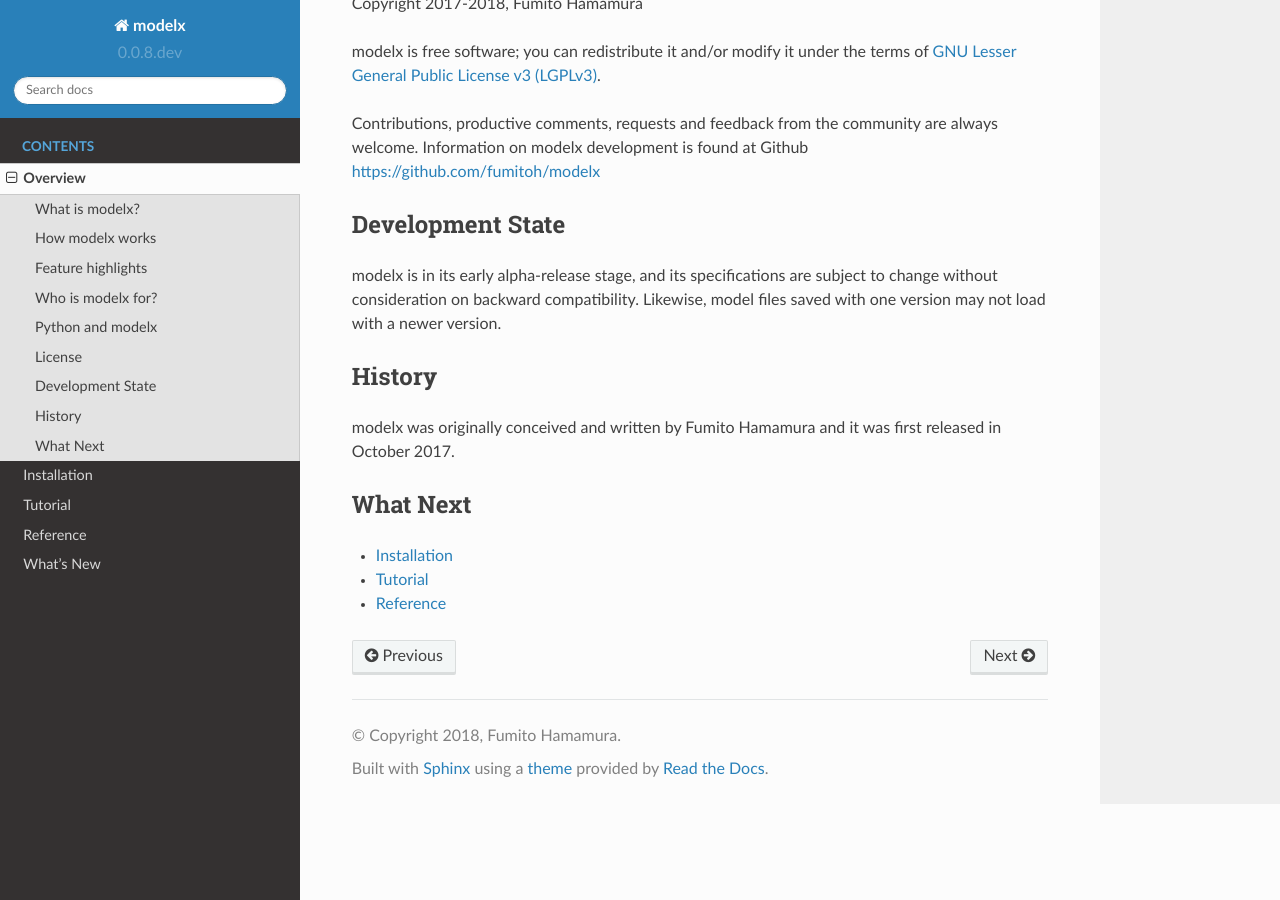
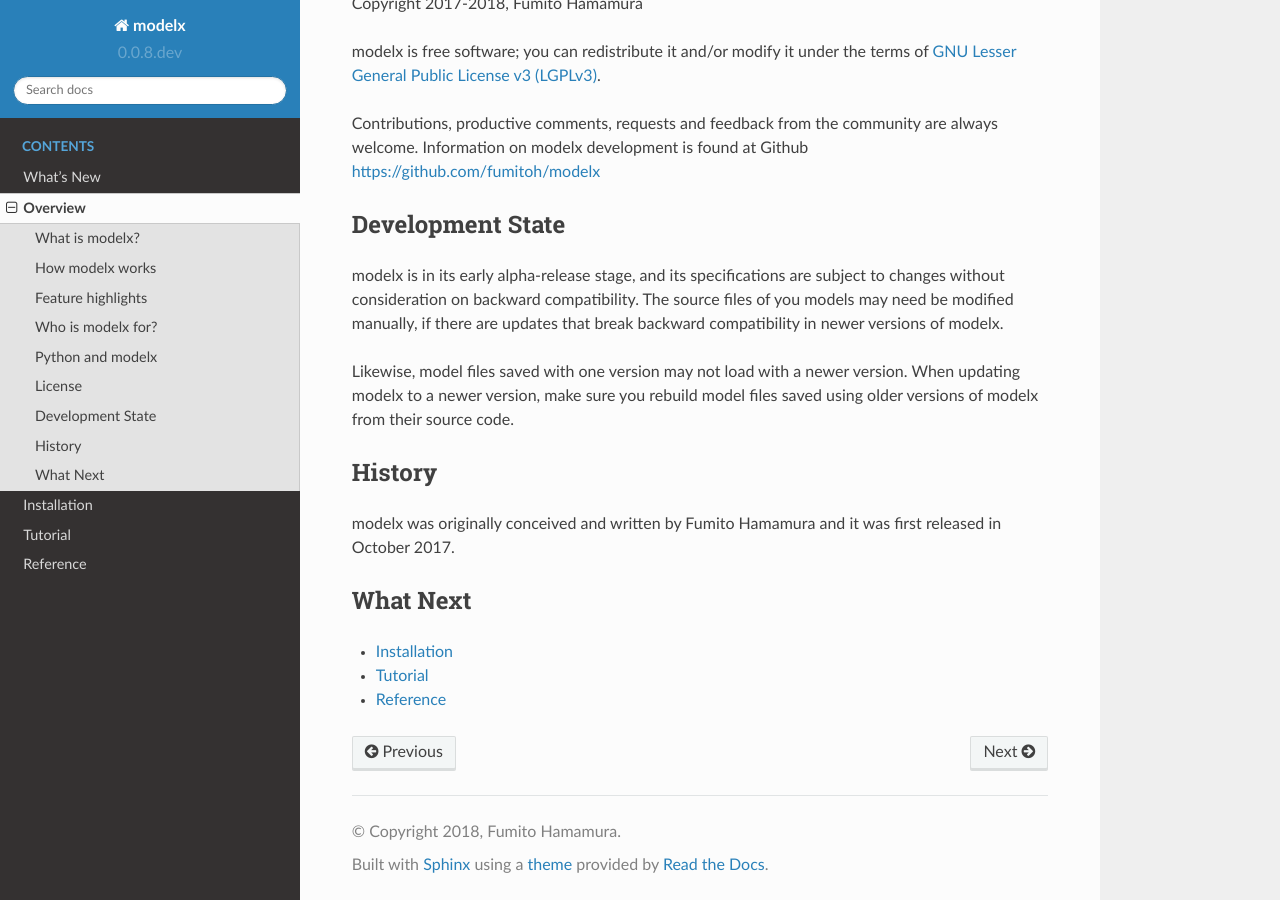
Before and after one commit to fumitoh/modelx, a Sphinx documentation site: the page built from doc/source/overview.rst, in a window 1280 px wide and 900 px high, scrolled down 2265 px. Built offline with Sphinx 7.4.7 and the Read the Docs theme 2.0.0, drawn with Linux system fonts in a browser that asks for light colours.

```diff
--- a/README.rst
+++ b/README.rst
@@ -120,10 +120,16 @@ https://github.com/fumitoh/modelx
 
 Development State
 -----------------
-modelx is in its early alpha-release stage, and its specifications
-are subject to change without consideration on backward compatibility.
-Likewise, model files saved with one version may not load
-with a newer version.
+modelx is in its early alpha-release stage, and its specifications are
+subject to changes without consideration on backward compatibility.
+The source files of you models may need be modified manually,
+if there are updates that break backward compatibility in newer versions
+of modelx.
+
+Likewise, model files saved with one version may not load with a newer version.
+When updating modelx to a newer version,
+make sure you rebuild model files saved using older versions of modelx
+from their source code.
 
 
 History
--- a/doc/source/index.rst
+++ b/doc/source/index.rst
@@ -10,11 +10,11 @@ Welcome to modelx's documentation!
    :maxdepth: 2
    :caption: Contents
 
+   whatsnew
    overview
    installation
    tutorial
    reference/index
-   whats-new
 
 * :ref:`genindex`
 * :ref:`search`
--- a/doc/source/overview.rst
+++ b/doc/source/overview.rst
@@ -6,7 +6,7 @@ Overview
 
 .. include:: ../../README.rst
    :start-line: 4
-   :end-line: 133
+   :end-line: 139
 
 
 What Next
```
Also changed, not shown: doc/source/whatsnew.rst (renamed from doc/source/whats-new.rst, +14 -2 lines).
